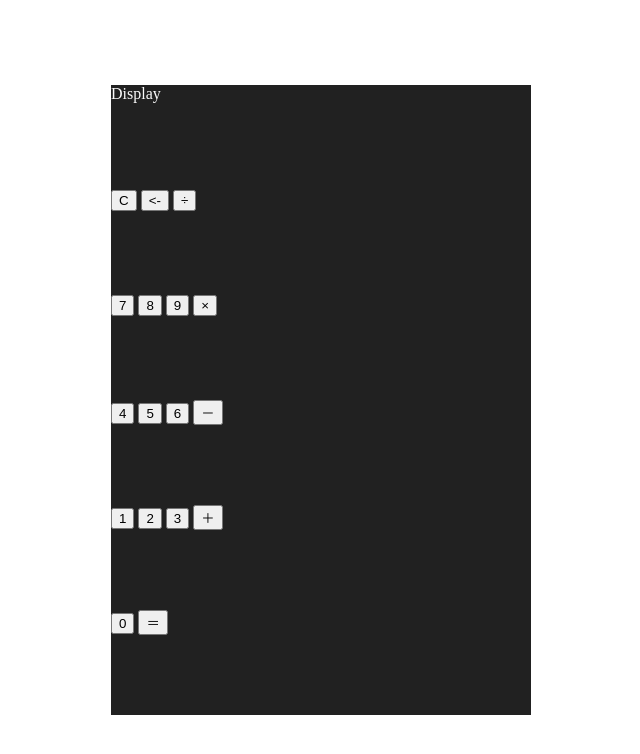
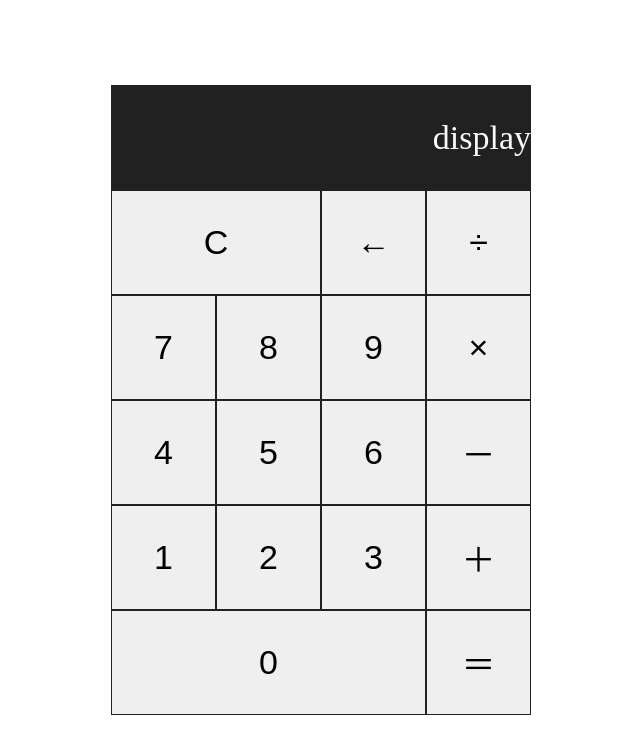
Before and after one commit to develcrafter/JS_Calculator, a plain HTML site: page index.html in a window 1280 px wide. Shown: the whole page, without its empty margins (319-959 px from the left). Drawn offline with Linux system fonts and the light colour scheme.

Commit message:
calc's line that is between buttons is set

```diff
--- a/index.html
+++ b/index.html
@@ -9,11 +9,11 @@
   </head>
   <body>
     <div class="calc">
-      <div class="display row">Display</div>
+      <div class="display row"><span class="display__text">display</span></div>
 
       <div class="row">
         <button class="btn clear">C</button>
-        <button class="btn backarrow"><-</button>
+        <button class="btn backarrow">←</button>
         <button class="btn operator divide">÷</button>
       </div>
 
@@ -42,7 +42,6 @@
         <button class="btn num zero">0</button>
         <button class="btn operator equal-sign">＝</button>
       </div>
-
     </div>
   </body>
 </html>
--- a/style.css
+++ b/style.css
@@ -1,3 +1,7 @@
+* {
+  box-sizing: border-box;
+}
+
 .calc {
   position: absolute;
   top: 50%;
@@ -17,7 +21,36 @@
 
 .row {
   flex: 1;
+  display: flex;
+  /* align-items: stretch; */
+  justify-content: space-around;
 }
 .display {
   color: #fafafa;
+  display: flex;
+  flex-direction: column;
+  align-items: flex-end;
+  justify-content: center;
 }
+
+.display__text {
+  font-size: 34px;
+}
+
+.btn {
+  /* flex: 1; */
+  border: none;
+  margin: 0.25%;
+  font-size: 34px;
+  width: 25%;
+}
+
+.btn.clear {
+  width: 50.5%;
+}
+
+
+
+.btn.zero {
+  width: 76%;
+}
```
